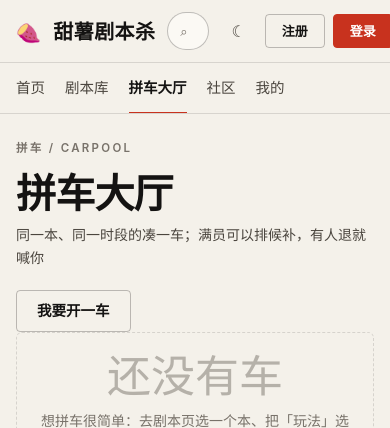
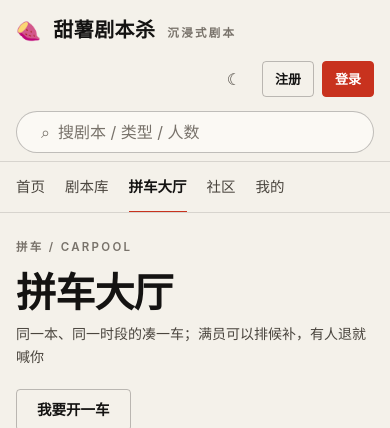
Before and after one commit to LovinFIreFly/tianshu-site, a Flask app: page /car in a window 390 px wide. Shown: the top 428 px of the page. Run offline with Flask 3, Linux system fonts and the light colour scheme.

Commit message:
手机端刊头重排：以前 .top 一行塞字标+搜索+主题+消息+用户名+退出，搜索被压成 logo 旁一个小点点不到；现在 flex-wrap 排两行(①字标+按钮 ②整条搜索框42px)，按钮放大到40px、用户名超长截断、iOS 输入框统一16px(聚焦不再放大整页)

```diff
--- a/tianshu/static/css/style.css
+++ b/tianshu/static/css/style.css
@@ -691,11 +691,20 @@ details.spoiler[open] > summary{color:var(--ink);margin-bottom:var(--sp-5)}
   .juben .cover{aspect-ratio:1/1;padding:var(--sp-4);font-size:52px}
   .juben .body h4{font-size:18px}
   .masthead .util{display:none}
-  .masthead .top{padding:var(--sp-3) var(--sp-4);gap:var(--sp-3)}
-  .masthead .wordmark{font-size:20px}
-  .masthead .wordsmall{display:none}
-  .masthead .search{max-width:none}
+  /* 手机上刊头排两行：① 字标 + 右侧按钮  ② 一整条搜索框。
+     以前全挤在一行，搜索被压成 logo 旁边一个小点，根本点不到（2026-09 用户报的）。 */
+  .masthead .top{flex-wrap:wrap;row-gap:var(--sp-3);padding:var(--sp-3) var(--sp-4) var(--sp-2);gap:var(--sp-3)}
+  .masthead .wordmark{order:1;flex:none;font-size:20px}
+  .masthead .acts{order:2;flex:none}
+  .masthead .search{order:3;flex:1 1 100%;max-width:none;height:42px}
+  .masthead .search input{height:40px;font-size:16px}       /* ≥16px：iOS 聚焦时不会把整页放大 */
+  .masthead .search .ico{font-size:16px;margin-left:var(--sp-3)}
+  .masthead .who{max-width:76px;overflow:hidden;text-overflow:ellipsis;white-space:nowrap}
+  .masthead .icon-btn{width:40px;height:40px}               /* 手指点得中（Apple 建议 ≥44，40 够用） */
+  .masthead .acts .btn-sm{height:36px;padding:0 var(--sp-3)}
   .masthead .links{padding:0 var(--sp-4);gap:var(--sp-5)}
+  /* iOS 上输入框字号 <16px 时，一聚焦就会把整页放大一下（跳一下很烦）—— 手机上统一 16px */
+  input,select,textarea{font-size:16px}
   .hero{padding:var(--sp-9) var(--sp-4) var(--sp-8)}
   .hero .stats{border-top:0}
   .hero .stats div{border-top:1px solid var(--stage-hair);padding-top:var(--sp-4)}
```
